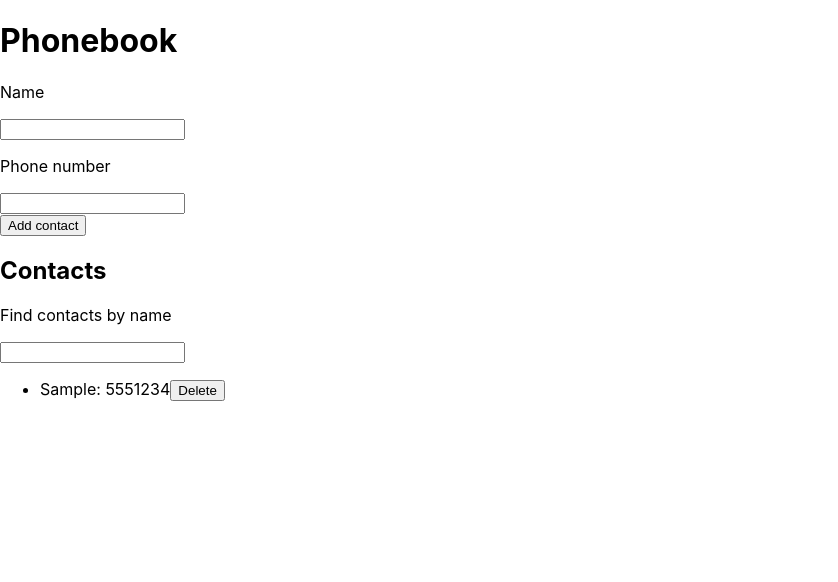
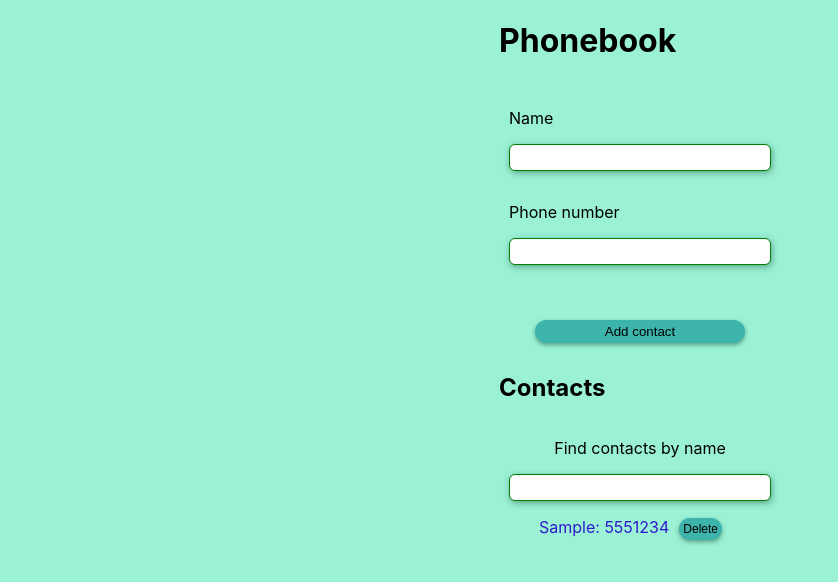
Before and after one commit to StanislavBobrivskyi/goit-react-hw-02-phonebook, a React (Create React App) app: page / in a window 1280 px wide. Both pictures are taken after typing "Sample", "5551234" into the empty fields and a click on the button "Add contact". Shown: the top 582 px of the page, without its empty margins (0-838 px from the left). Built offline with nearby package versions, Linux system fonts and the light colour scheme.

Commit message:
styled components

```diff
--- a/package.json
+++ b/package.json
@@ -14,6 +14,7 @@
     "react-dom": "^18.1.0",
     "react-hot-toast": "^2.4.1",
     "react-scripts": "5.0.1",
+    "styled-components": "^6.0.7",
     "web-vitals": "^2.1.3",
     "yup": "^1.2.0"
   },
--- a/src/components/ContactFiltr/ContactFilter.jsx
+++ b/src/components/ContactFiltr/ContactFilter.jsx
@@ -1,10 +1,10 @@
 import React from 'react';
-
+import { InputStyled, Wrapper } from './ContactFilter.stelyd';
 export function ContactFilter({ filter, onChangeFilter }) {
   return (
-    <div>
+    <Wrapper>
       <p>Find contacts by name</p>
-      <input type="text" value={filter} onChange={onChangeFilter} />
-    </div>
+      <InputStyled type="text" value={filter} onChange={onChangeFilter} />
+    </Wrapper>
   );
 }
--- /dev/null
+++ b/src/components/ContactFiltr/ContactFilter.stelyd.jsx
@@ -0,0 +1,17 @@
+import styled from 'styled-components';
+
+export const Wrapper = styled.div`
+  display: flex;
+  flex-direction: column;
+  align-items: center;
+`;
+
+export const InputStyled = styled.input`
+  width: 250px;
+  border-radius: 6px;
+  outline: none;
+  border: 1px solid green;
+  padding: 5px;
+  background-color: #ffffff;
+  box-shadow: 1px 2px 6px 0px rgba(33, 83, 60, 0.5);
+`;
--- a/src/components/ContactForm/ContactForm.jsx
+++ b/src/components/ContactForm/ContactForm.jsx
@@ -1,7 +1,13 @@
 import React, { Component } from 'react';
-import { Formik, Form, Field, ErrorMessage } from 'formik';
+import { Formik } from 'formik';
 import { nanoid } from 'nanoid';
 import * as Yup from 'yup';
+import {
+  StyledForm,
+  StyledField,
+  SubmitBtn,
+  StyledError,
+} from './ContactForm.styled';
 
 const SignupSchema = Yup.object().shape({
   name: Yup.string().min(2, 'Too Short!').required('Required'),
@@ -29,29 +35,29 @@ export class ContactForm extends Component {
           resetForm();
         }}
       >
-        <Form>
+        <StyledForm>
           <div>
             <p>Name</p>
-            <Field
+            <StyledField
               type="text"
               name="name"
               title="Name may contain only letters, apostrophe, dash and spaces. For example Adrian, Jacob Mercer, Charles de Batz de Castelmore d'Artagnan"
               required
             />
-            <ErrorMessage name="name" component="div" />
+            <StyledError name="name" component="div" />
           </div>
           <div>
             <p>Phone number</p>
-            <Field
+            <StyledField
               type="tel"
               name="number"
               title="Phone number must be digits and can contain spaces, dashes, parentheses and can start with +"
               required
             />
-            <ErrorMessage name="number" component="div" />
+            <StyledError name="number" component="div" />
           </div>
-          <button type="submit">Add contact</button>
-        </Form>
+          <SubmitBtn type="submit">Add contact</SubmitBtn>
+        </StyledForm>
       </Formik>
     );
   }
--- /dev/null
+++ b/src/components/ContactForm/ContactForm.styled.jsx
@@ -0,0 +1,44 @@
+import styled from 'styled-components';
+
+import { Form, Field, ErrorMessage } from 'formik';
+
+export const StyledForm = styled(Form)`
+  display: flex;
+  flex-direction: column;
+  align-items: center;
+  gap: 15px;
+  padding: 10px;
+`;
+
+export const StyledField = styled(Field)`
+  width: 250px;
+  border-radius: 6px;
+  outline: none;
+  border: 1px solid green;
+  padding: 5px;
+  background-color: #ffffff;
+  box-shadow: 1px 2px 6px 0px rgba(33, 83, 60, 0.5);
+`;
+
+export const SubmitBtn = styled.button`
+  margin-top: 40px;
+  padding: 4px;
+  width: 80%;
+  height: 100%;
+  flex-shrink: 0;
+  border-radius: 33.5px;
+  background: #3cb3ab;
+  border: none;
+  &:hover {
+    color: #fff;
+    background-color: #147a73;
+    box-shadow: 1px 2px 6px 0px rgba(33, 83, 60, 0.7);
+  }
+  box-shadow: 0 2px 4px rgba(33, 83, 60, 0.5);
+`;
+
+export const StyledError = styled(ErrorMessage)`
+  margin-top: 10px;
+  color: red;
+  font-size: 10px;
+`;
--- a/src/components/ContactList/ContactList.jsx
+++ b/src/components/ContactList/ContactList.jsx
@@ -1,14 +1,18 @@
 import React from 'react';
+
+import { ListWrapper, ItemStyle, DeleteBtn } from './ContactList.styled';
 
 export function ContactList({ contacts, onDeleteContact }) {
   return (
-    <ul>
+    <ListWrapper>
       {contacts.map(contact => (
-        <li key={contact.id}>
+        <ItemStyle key={contact.id}>
           {contact.name}: {contact.number}
-          <button onClick={() => onDeleteContact(contact.id)}>Delete</button>
-        </li>
+          <DeleteBtn onClick={() => onDeleteContact(contact.id)}>
+            Delete
+          </DeleteBtn>
+        </ItemStyle>
       ))}
-    </ul>
+    </ListWrapper>
   );
 }
--- /dev/null
+++ b/src/components/ContactList/ContactList.styled.jsx
@@ -0,0 +1,27 @@
+import styled from 'styled-components';
+
+export const ListWrapper = styled.ul`
+  display: flex;
+  flex-direction: column;
+  align-items: left;
+  list-style: none;
+  gap: 10px;
+`;
+export const ItemStyle = styled.li`
+  color: #3119cd;
+`;
+export const DeleteBtn = styled.button`
+  padding: 4px;
+  margin-left: 10px;
+  height: 100%;
+  font-size: 12px;
+  border-radius: 33.5px;
+  background: #3cb3ab;
+  border: none;
+  &:hover {
+    color: #fff;
+    background-color: #147a73;
+    box-shadow: 1px 2px 6px 0px rgba(33, 83, 60, 0.7);
+  }
+  box-shadow: 0 2px 4px rgba(33, 83, 60, 0.5);
+`;
--- a/src/index.css
+++ b/src/index.css
@@ -7,9 +7,16 @@ body {
     sans-serif;
   -webkit-font-smoothing: antialiased;
   -moz-osx-font-smoothing: grayscale;
+  background-color: rgb(154, 241, 212);
 }
 
 code {
   font-family: source-code-pro, Menlo, Monaco, Consolas, 'Courier New',
     monospace;
 }
+#root {
+  display: flex;
+  justify-content: center;
+  align-items: center;
+  flex-direction: column;
+}
```
Also changed, not shown: 1 other file (tests, documents, lock files or other folders).
